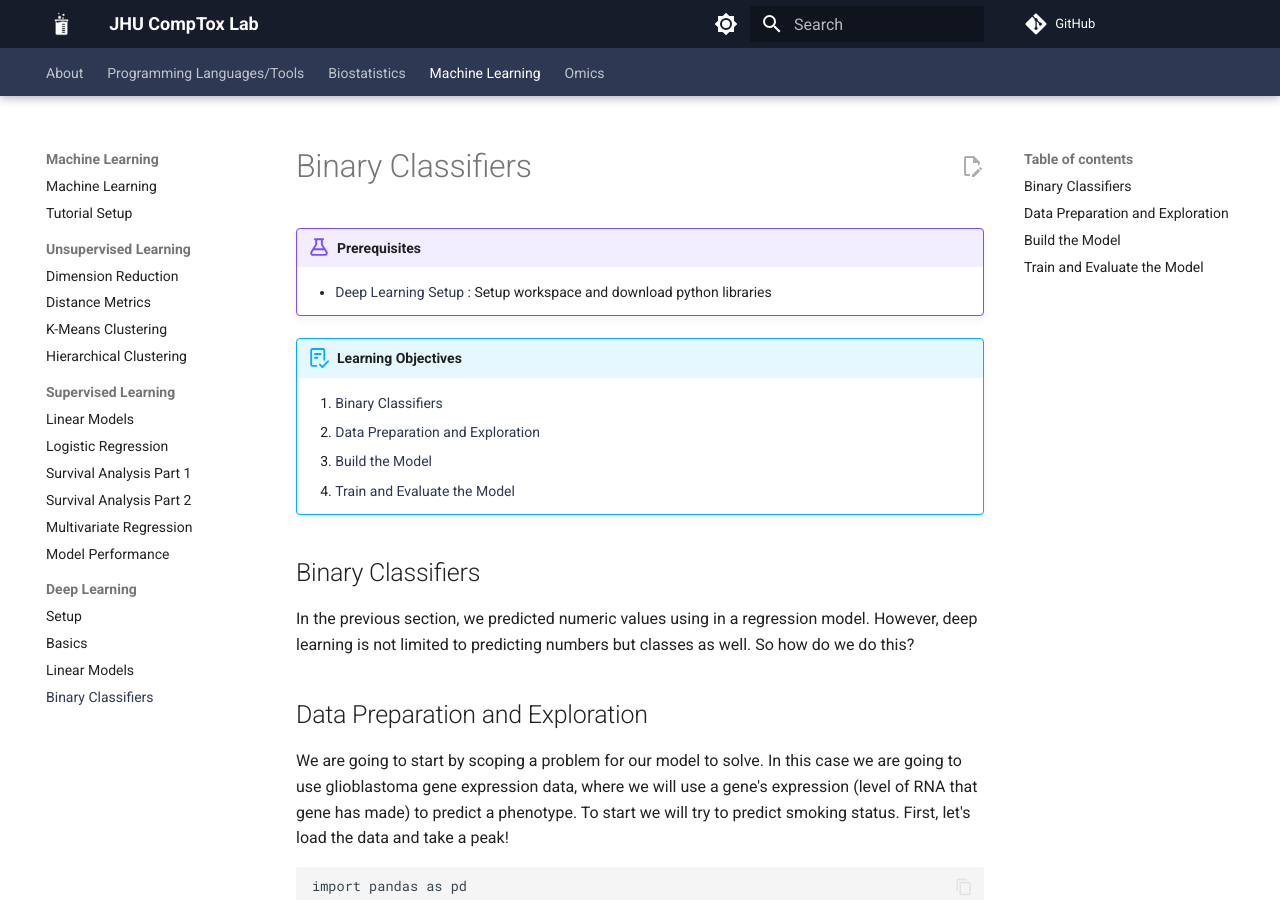
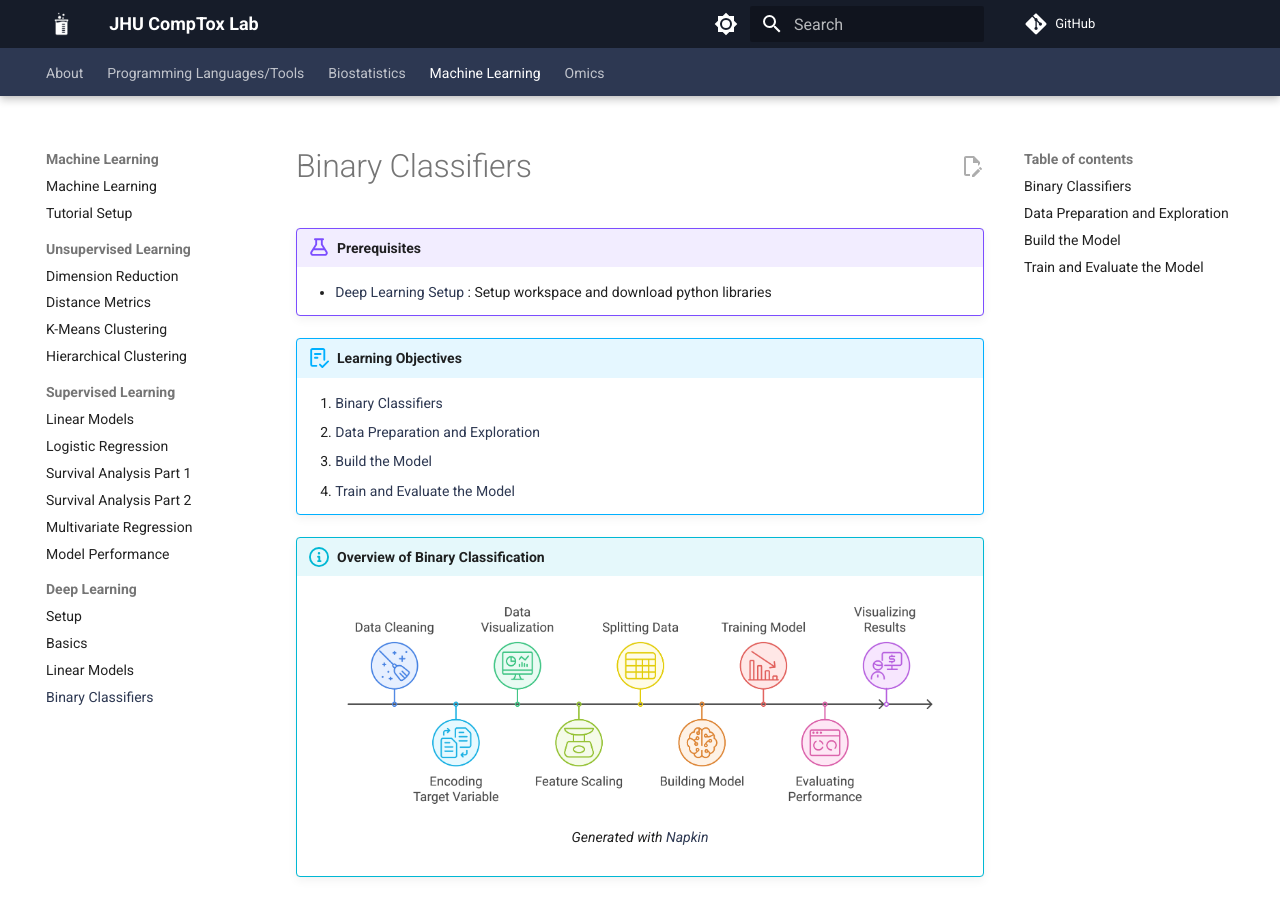
Before and after one commit to comp-tox-jhu/CompToxLab, an MkDocs documentation site: the page built from docs/machine_learning/deep_learning/03_binary_classifier.md, in a window 1280 px wide and 900 px high. Built offline with MkDocs 1.6.1 and Material for MkDocs 9.7.7, drawn with Linux system fonts in a browser that asks for light colours; comment, search, counter and statistics services are not loaded.

Commit message:
Update 03_binary_classifier.md

```diff
--- a/docs/machine_learning/deep_learning/03_binary_classifier.md
+++ b/docs/machine_learning/deep_learning/03_binary_classifier.md
@@ -6,6 +6,12 @@
     2. [Data Preparation and Exploration](#data-preparation-and-exploration)
     3. [Build the Model](#build-the-model)
     4. [Train and Evaluate the Model](#train-and-evaluate-the-model)
+
+!!! info "Overview of Binary Classification"
+    <figure markdown="span">
+      ![](img/bc_ga.png){ width="600" }
+      <figcaption>Generated with [Napkin](https://app.napkin.ai/)</figcaption>
+    </figure>
 
 ## Binary Classifiers
 
```
